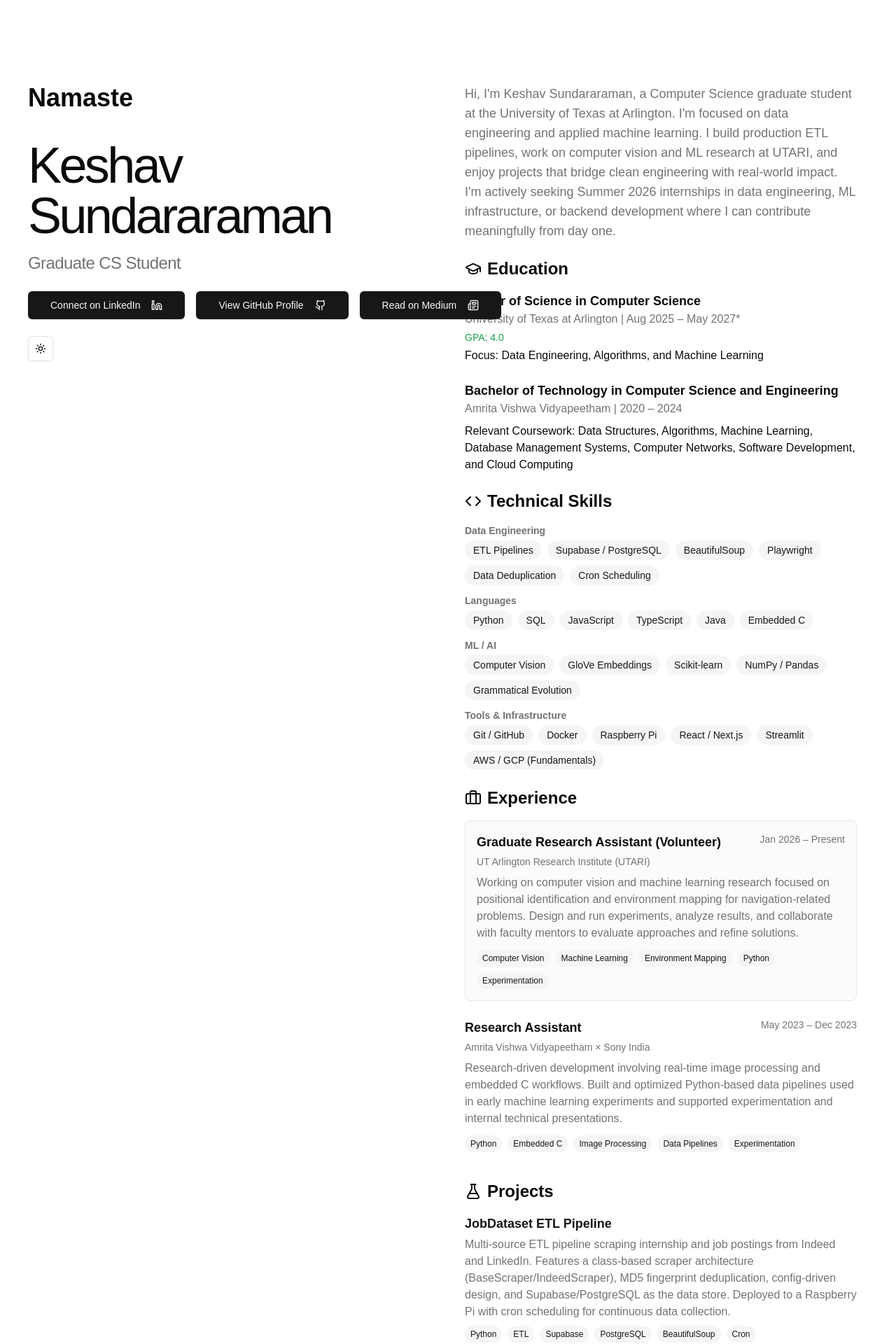
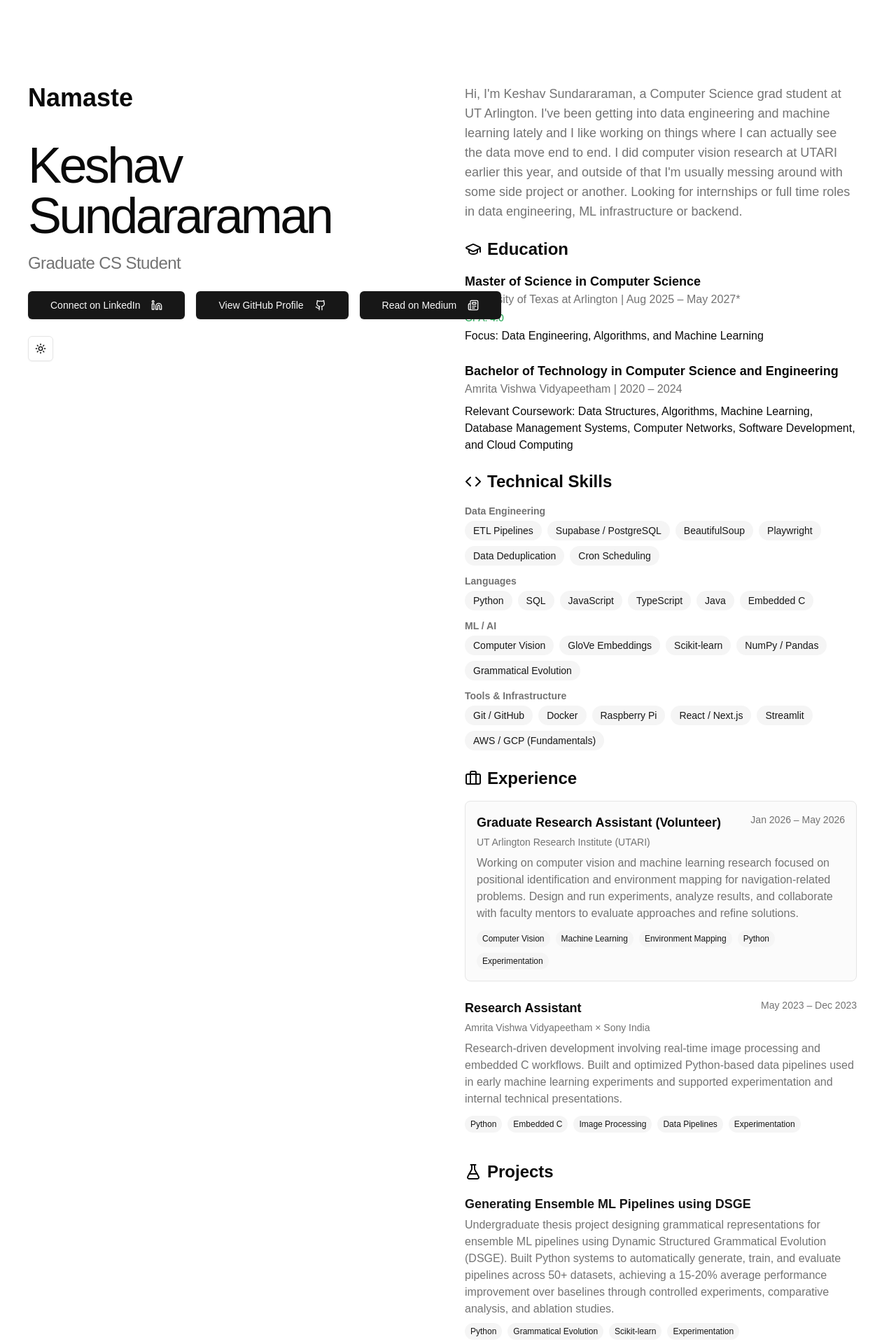
Before and after one commit to ikeshav42/portfolio, a Next.js app: page / in a window 1280 px wide. Shown: the part 80-2000 px from the top of the page at 70% size. Built offline with nearby package versions, Linux system fonts and the light colour scheme.

Commit message:
Update pfdeets.tsx

```diff
--- a/components/pfdeets.tsx
+++ b/components/pfdeets.tsx
@@ -8,12 +8,12 @@ const PortfolioDetails = () => {
       {/* About Me Section */}
       <section>
         <p className="mt-10 text-lg text-muted-foreground">
-          Hi, I&apos;m Keshav Sundararaman, a Computer Science graduate student at the University of Texas
-          at Arlington. I&apos;m focused on data engineering and applied machine learning. I build
-          production ETL pipelines, work on computer vision and ML research at UTARI, and enjoy
-          projects that bridge clean engineering with real-world impact. I&apos;m actively seeking Summer
-          2026 internships in data engineering, ML infrastructure, or backend development where I can
-          contribute meaningfully from day one.
+          Hi, I&apos;m Keshav Sundararaman, a Computer Science grad student at UT Arlington. I&apos;ve been
+          getting into data engineering and machine learning lately and I like working on things
+          where I can actually see the data move end to end. I did computer vision research at
+          UTARI earlier this year, and outside of that I&apos;m usually messing around with some side
+          project or another. Looking for internships or full time roles in data engineering, ML
+          infrastructure or backend.
         </p>
       </section>
 
@@ -128,7 +128,7 @@ const PortfolioDetails = () => {
           <div className="border rounded-lg p-4 bg-secondary/40">
             <div className="flex items-start justify-between gap-2 flex-wrap mb-1">
               <h3 className="font-semibold text-lg">Graduate Research Assistant (Volunteer)</h3>
-              <span className="text-sm text-muted-foreground whitespace-nowrap">Jan 2026 – Present</span>
+              <span className="text-sm text-muted-foreground whitespace-nowrap">Jan 2026 – May 2026</span>
             </div>
             <p className="text-muted-foreground text-sm mb-2">
               UT Arlington Research Institute (UTARI)
@@ -197,19 +197,11 @@ const PortfolioDetails = () => {
         <div className="space-y-4">
           {[
             {
-              name: "JobDataset ETL Pipeline",
+              name: "Generating Ensemble ML Pipelines using DSGE",
               description:
-                "Multi-source ETL pipeline scraping internship and job postings from Indeed and LinkedIn. Features a class-based scraper architecture (BaseScraper/IndeedScraper), MD5 fingerprint deduplication, config-driven design, and Supabase/PostgreSQL as the data store. Deployed to a Raspberry Pi with cron scheduling for continuous data collection.",
-              technologies: ["Python", "ETL", "Supabase", "PostgreSQL", "BeautifulSoup", "Cron"],
-              link: "https://github.com/ikeshav42/job-dataset",
-            },
-            {
-              name: "Market Narrative Engine",
-              description:
-                "Streamlit dashboard that scores financial news relevance to stock tickers using GloVe word embeddings. Surfaces the most narratively relevant news for a given stock by computing semantic similarity between headlines and company context.",
-              technologies: ["Python", "GloVe", "Streamlit", "NLP", "Finance"],
-              link: "https://github.com/ikeshav42/market-narrative-engine",
-              demoLink: "https://market-narrative.streamlit.app/",
+                "Undergraduate thesis project designing grammatical representations for ensemble ML pipelines using Dynamic Structured Grammatical Evolution (DSGE). Built Python systems to automatically generate, train, and evaluate pipelines across 50+ datasets, achieving a 15-20% average performance improvement over baselines through controlled experiments, comparative analysis, and ablation studies.",
+              technologies: ["Python", "Grammatical Evolution", "Scikit-learn", "Experimentation"],
+              link: "https://github.com/ikeshav42",
             },
           ].map((project) => (
             <div key={project.name} className="border-b pb-4 last:border-b-0">
```
